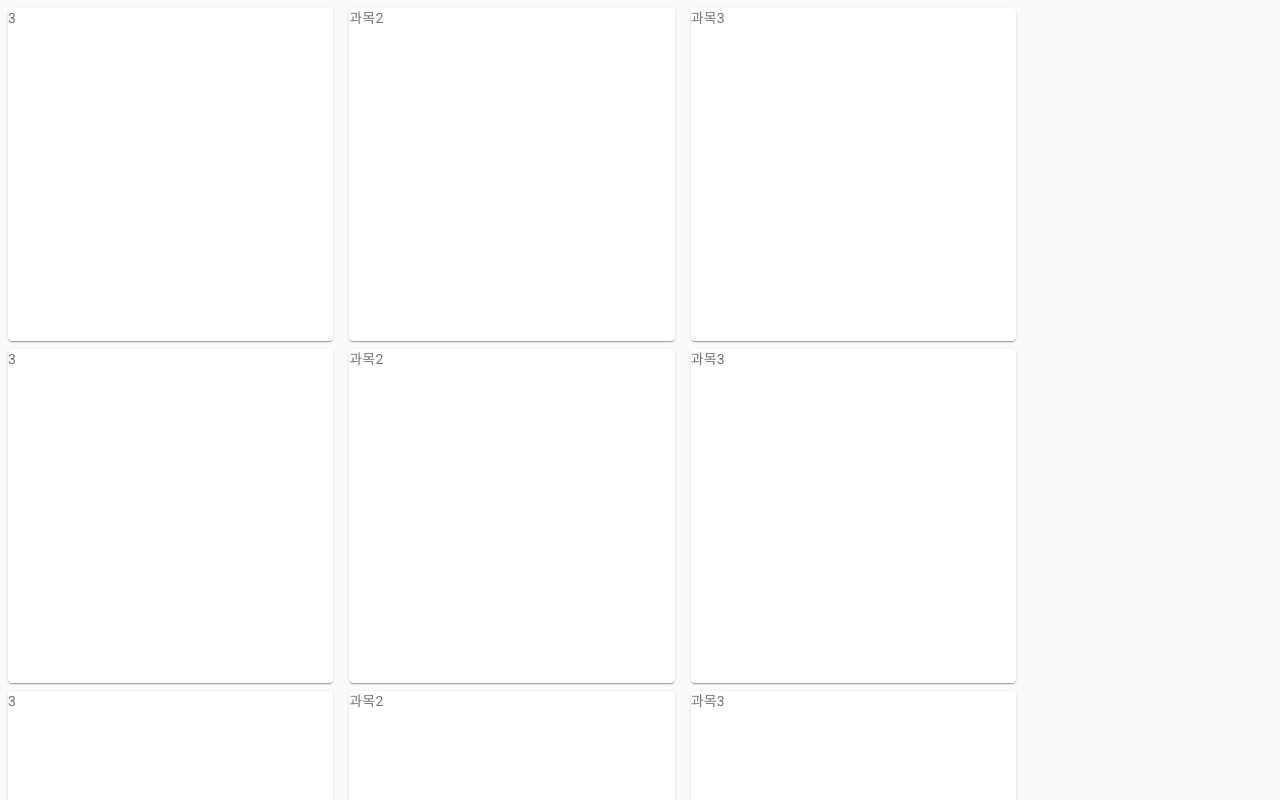
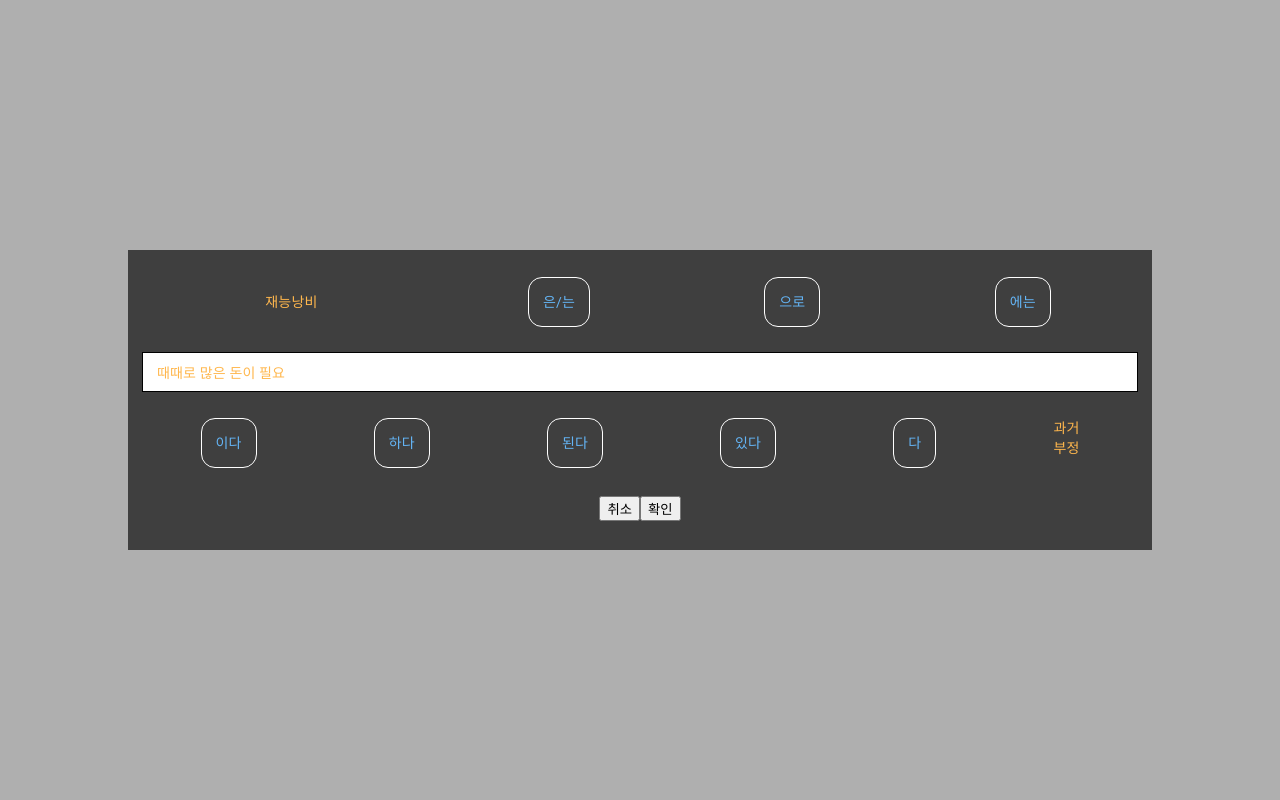
Before and after one commit to ynifamily3/software-competition-2020-m, a React (Create React App) app in the folder front/: page / in a window 1280 px wide. Shown: the top 800 px of the page. Built offline with nearby package versions, Linux system fonts and the light colour scheme.

Commit message:
Add Modal

```diff
--- a/front/package.json
+++ b/front/package.json
@@ -12,6 +12,7 @@
     "@types/node": "^12.12.24",
     "@types/react": "^16.9.17",
     "@types/react-dom": "^16.9.4",
+    "node-sass": "^4.13.0",
     "react": "^16.12.0",
     "react-dom": "^16.12.0",
     "react-scripts": "3.3.0",
--- a/front/public/index.html
+++ b/front/public/index.html
@@ -6,7 +6,7 @@
     <meta content="yes" name="apple-mobile-web-app-capable" />
     <meta
       name="viewport"
-      content="minimum-scale=1, initial-scale=1, width=device-width"
+      content="minimum-scale=1, initial-scale=1, width=device-width, user-scalable=no"
     />
     <meta name="theme-color" content="#000000" />
     <meta
--- a/front/src/App.tsx
+++ b/front/src/App.tsx
@@ -1,17 +1,20 @@
 import React from 'react';
 import './App.css';
 import CssBaseline from '@material-ui/core/CssBaseline';
-import MySubjects from './pages/MySubjects';
-
-import Greetings from './components/Greetings';
+// import MySubjects from './pages/MySubjects';
+import ModalBox from './components/ModalBox';
+// import Greetings from './components/Greetings';
 
 function App() {
   return (
     <div className="App">
       <React.Fragment>
         <CssBaseline />
-        <MySubjects />
-        <Greetings name="Miel" optional="옵셔널" />
+        <ModalBox
+          subjectWord="재능낭비"
+          postpositionWords={['은/는', '으로', '에는']}
+          keyPhrase="때때로 많은 돈이 필요"
+        />
       </React.Fragment>
     </div>
   );
--- /dev/null
+++ b/front/src/components/ModalBox.module.scss
@@ -0,0 +1,2 @@
+body {
+}
--- /dev/null
+++ b/front/src/components/ModalBox.tsx
@@ -0,0 +1,140 @@
+import React, { useState, Fragment, useCallback } from 'react';
+import { makeStyles, Theme, createStyles } from '@material-ui/core/styles';
+import './ModalBox.module.scss';
+// import Input from '@material-ui/core/Input';
+
+const useStyles = makeStyles((theme: Theme) =>
+  createStyles({
+    modalWrapper: {
+      width: '100%',
+      height: '100vh',
+      display: 'flex',
+      alignItems: 'center',
+      justifyContent: 'center',
+      backgroundColor: 'rgba(0,0,0,.3)',
+    },
+    modal: {
+      width: '80%',
+      height: '300px',
+      color: theme.palette.warning.light,
+      display: 'flex',
+      alignItems: 'center',
+      justifyContent: 'space-around',
+      backgroundColor: 'rgba(63,63,63,1)',
+      flexDirection: 'column',
+      padding: '1em',
+    },
+    subjectWord: {
+      flex: 3,
+      textAlign: 'center',
+    },
+    modalLine: {
+      display: 'flex',
+      flexDirection: 'row',
+      justifyContent: 'center',
+      width: '100%',
+      minHeight: '30px',
+      alignItems: 'center',
+    },
+    postpositionWords: {
+      display: 'flex',
+      flexDirection: 'row',
+      flex: 7,
+      justifyContent: 'space-around',
+    },
+    postpositionWord: {
+      color: theme.palette.info.light,
+      border: '1px solid white',
+      borderRadius: '1em',
+      padding: '1em',
+    },
+    search: {
+      all: 'unset',
+      boxSizing: 'border-box',
+      backgroundColor: '#fff',
+      border: '1px solid #000',
+      width: '100%',
+      height: '40px',
+      padding: '1em',
+    },
+    keyPhrase: {
+      width: '100%',
+    },
+    pastNeg: {},
+    cboxWrapper: {},
+  }),
+);
+
+interface ModalProps {
+  subjectWord: string;
+  postpositionWords: string[];
+  keyPhrase?: string;
+}
+
+function ModalBox({ subjectWord, keyPhrase }: ModalProps) {
+  const classes = useStyles();
+  const [text, setText] = useState(keyPhrase ? keyPhrase : '');
+
+  const onChange__keyPhrase = useCallback((e) => {
+    setText(e.target.value);
+  }, []);
+
+  return (
+    <Fragment>
+      <div className="Modal--overlay" />
+      <div className={classes.modalWrapper}>
+        <div className={classes.modal}>
+          <div className={classes.modalLine}>
+            <div className={classes.subjectWord}>재능낭비</div>
+            <div className={classes.postpositionWords}>
+              <div className={classes.postpositionWord}>은/는</div>
+              <div className={classes.postpositionWord}>으로</div>
+              <div className={classes.postpositionWord}>에는</div>
+            </div>
+          </div>
+          <div className={classes.modalLine}>
+            <div className={classes.keyPhrase}>
+              <input
+                type="search"
+                className={classes.search}
+                value={text}
+                onChange={onChange__keyPhrase}
+              />
+            </div>
+          </div>
+          <div className={classes.modalLine}>
+            <div className={classes.postpositionWords}>
+              <div className={classes.postpositionWord}>이다</div>
+              <div className={classes.postpositionWord}>하다</div>
+              <div className={classes.postpositionWord}>된다</div>
+              <div className={classes.postpositionWord}>있다</div>
+              <div className={classes.postpositionWord}>다</div>
+              <div className={classes.pastNeg}>
+                <div className={classes.cboxWrapper}>
+                  <span>과거</span>
+                </div>
+                <div className={classes.cboxWrapper}>
+                  <span>부정</span>
+                </div>
+              </div>
+            </div>
+          </div>
+          <div className={classes.modalLine}>
+            <div>
+              <button>취소</button>
+            </div>
+            <div>
+              <button>확인</button>
+            </div>
+          </div>
+        </div>
+      </div>
+    </Fragment>
+  );
+}
+
+ModalBox.defaultProps = {
+  mark: '!',
+};
+
+export default ModalBox;
```
Also changed, not shown: 1 other file (tests, documents, lock files or other folders).
